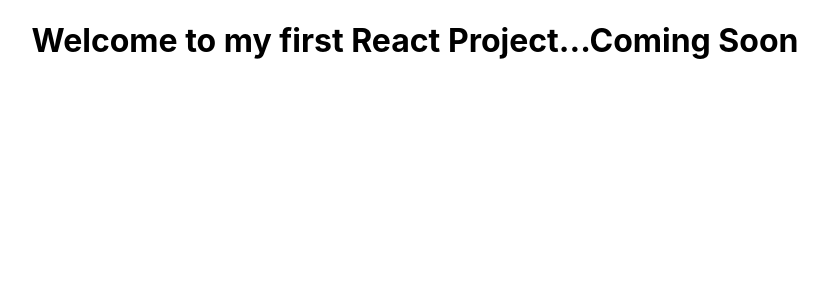
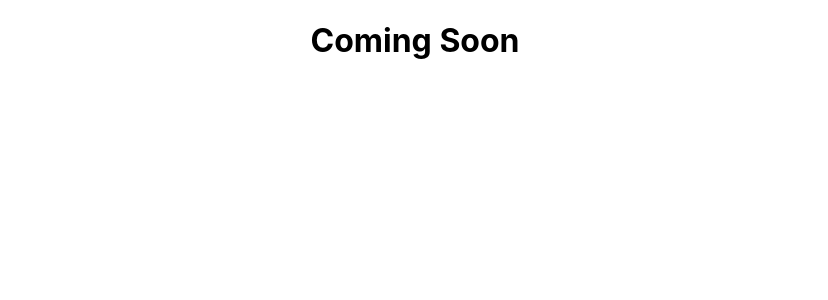
Before and after one commit to DulguunUranbaatar/React-Project, a React (Create React App) app in the folder Desktop/LeoProject/myapp/: page / in a window 1280 px wide. Shown: the top 300 px of the page, without its empty margins (225-1053 px from the left). Built offline with nearby package versions, Linux system fonts and the light colour scheme.

Commit message:
update three

```diff
--- a/Desktop/LeoProject/myapp/src/Header.js
+++ b/Desktop/LeoProject/myapp/src/Header.js
@@ -1,6 +1,6 @@
 const Header = () => {
     return(
-        <h1>Welcome to my first React Project...Coming Soon</h1>
+        <h1>Coming Soon</h1>
     )
 }
 
```
